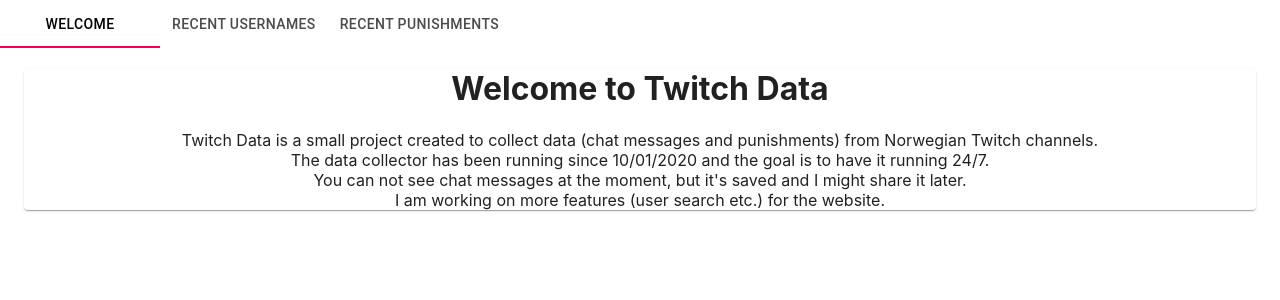
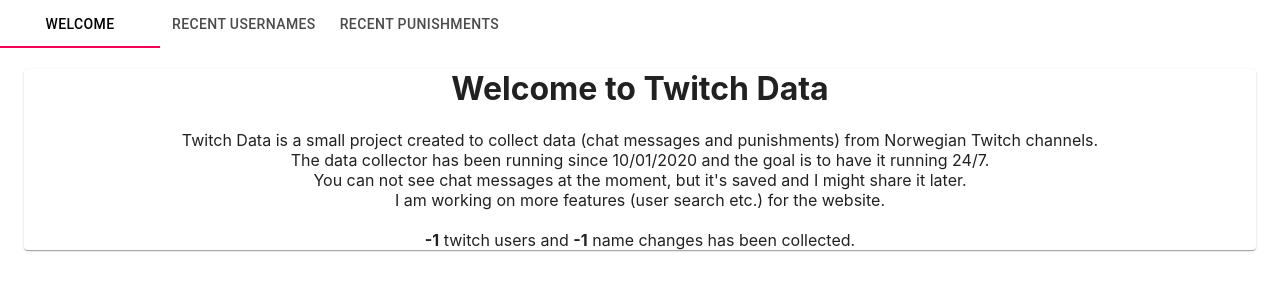
Before and after one commit to DataCollectApp/twitch-data-gui, a React (Create React App) app: page / in a window 1280 px wide. Shown: the top 300 px of the page. Built offline with nearby package versions, Linux system fonts and the light colour scheme; no server answers.

Commit message:
Added some counters

```diff
--- a/src/welcome/Welcome.js
+++ b/src/welcome/Welcome.js
@@ -3,8 +3,25 @@
 import Paper from "@material-ui/core/Paper";
 
 class Welcome extends React.Component {
+
+  constructor(props) {
+    super(props);
+
+    this.state = {
+      twitchUserCount: -1,
+      nameChangeCount: -1
+    }
+  }
+
+  componentDidMount() {
+    fetch('/twitch-data-api/v1/statistics/counters')
+    .then(response => response.json())
+    .then(data => this.setState({twitchUserCount: data.twitchUserCount, nameChangeCount: data.nameChangeCount}));
+  }
+
   render() {
     return (
+        <div>
           <Container>
             <Paper>
               <h1>Welcome to Twitch Data</h1>
@@ -12,10 +29,12 @@
                 Twitch Data is a small project created to collect data (chat messages and punishments) from Norwegian Twitch channels.<br/>
                 The data collector has been running since 10/01/2020 and the goal is to have it running 24/7.<br/>
                 You can not see chat messages at the moment, but it's saved and I might share it later.<br/>
-              I am working on more features (user search etc.) for the website.
+                I am working on more features (user search etc.) for the website.<br/><br/>
+                <b>{this.state.twitchUserCount}</b> twitch users and <b>{this.state.nameChangeCount}</b> name changes has been collected.
               </p>
             </Paper>
           </Container>
+        </div>
     );
   }
 }
```
Lines whose indentation alone changed are shown as unchanged.
